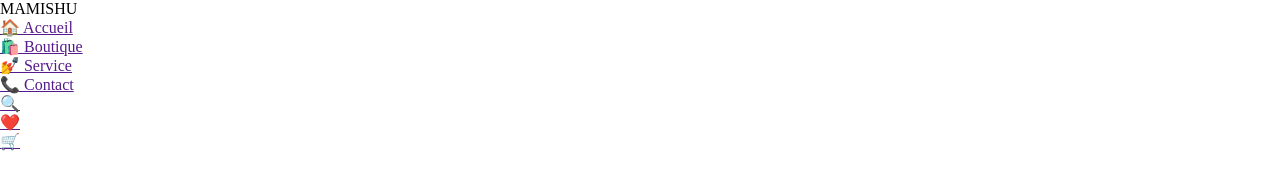
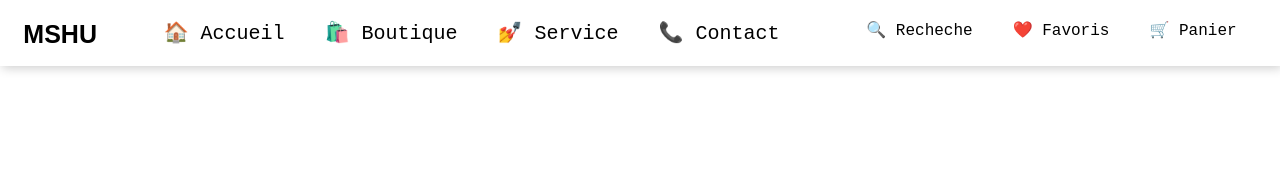
Before and after one commit to Mass642464/mamishou, a plain HTML site: page index.html in a window 1280 px wide. Drawn offline with Linux system fonts and the light colour scheme.

Commit message:
j ai terminer une partie de mon header j ai fais le memu et les differente rubrique

```diff
--- a/index.html
+++ b/index.html
@@ -9,20 +9,38 @@
 <body>
     <header>
         <div class="head">
-            <p class="logo">MAMISHU</p>
+            <p class="logo">MSHU</p>
             <div class="menu_head">
              <ul>
                 <li><a href="">🏠 Accueil</a></li>
-                <li><a href="">🛍️ Boutique</a></li>
-                <li><a href="">💅 Service</a></li>
+                <li>
+                    <a href="">🛍️ Boutique</a>
+                    <ul>
+
+                        <li><a href="">Tissus</a></li>
+                        <li><a href="">Cosmétiques</a></li>
+                        <li><a href="">Bijoux</a></li>
+                        <li><a href="">Prêt-à-porter</a></li>
+                    </ul>
+
+                </li>
+                 <li>
+                    <a href="">💅 Service</a>
+                   <ul>
+                        <li><a href="">Couture</a></li>
+                        <li><a href=""> Pédicure</a></li>
+                        <li><a href=""> Manucure</a></li>
+                        <li><a href="">Machine Damina</a></li>
+                  </ul>
+                </li>
                 <li><a href="">📞 Contact</a></li>
              </ul>
             </div>
             <div class="icon_head">
                 <ul>
-                    <li><a href="">🔍</a></li>
-                    <li><a href="">❤️</a></li>
-                    <li><a href="">🛒</a></li>
+                    <li><a href="">🔍 Recheche</a></li>
+                    <li><a href="">❤️ Favoris</a></li>
+                    <li><a href="">🛒 Panier</a></li>
 
                  </ul>
             </div>
--- a/style.css
+++ b/style.css
@@ -3,4 +3,78 @@
     margin: 0;
     padding: 0;
     box-sizing: border-box;
+    text-decoration: none;
+    list-style: none;
+
 }
+.head
+{
+    display: flex;
+    justify-content: space-around;
+    border-bottom: 1px solid rgba(255, 255, 255, 0.5); /* Meilleur rendu */
+    box-shadow: 2px 2px 10px rgba(0, 0, 0, 0.2); /* Ombre plus naturelle */
+}
+.logo
+{
+    font-family: Arial, Helvetica, sans-serif;
+    font-size: 25px;
+    font-weight: bold;
+    position: relative;
+    margin-top: 20px;
+
+}
+.head .menu_head ul{
+    display: flex;
+    justify-content: space-between;
+
+}
+.head .icon_head ul{
+    display: flex;
+    justify-content: space-between;
+}
+.head .menu_head ul li{
+    position: relative;
+    padding: 20px;
+
+}
+.head .menu_head ul li a{
+
+    font-family:'Courier New', Courier, monospace;
+    font-size: 20px;
+    color: black;
+}
+
+.head .icon_head ul li {
+    padding: 20px;
+
+}
+.head .icon_head ul li a{
+
+    font-family:'Courier New', Courier, monospace;
+    color: black;
+}
+.head .menu_head ul li:hover
+{
+    background-color: rgba(241, 222, 222, 0.8); /* 80% d'opacité */
+    display: block;
+}
+.head .icon_head ul li:hover {
+
+    background-color: rgba(241, 222, 222, 0.8); /* 80% d'opacité */
+
+
+}
+.head .menu_head ul li:hover > ul
+{
+display: block;
+
+}
+.head .menu_head ul li ul
+{
+    display: none;
+    margin-top:10px;
+    position: absolute;
+    left: 0;
+
+
+}
```
